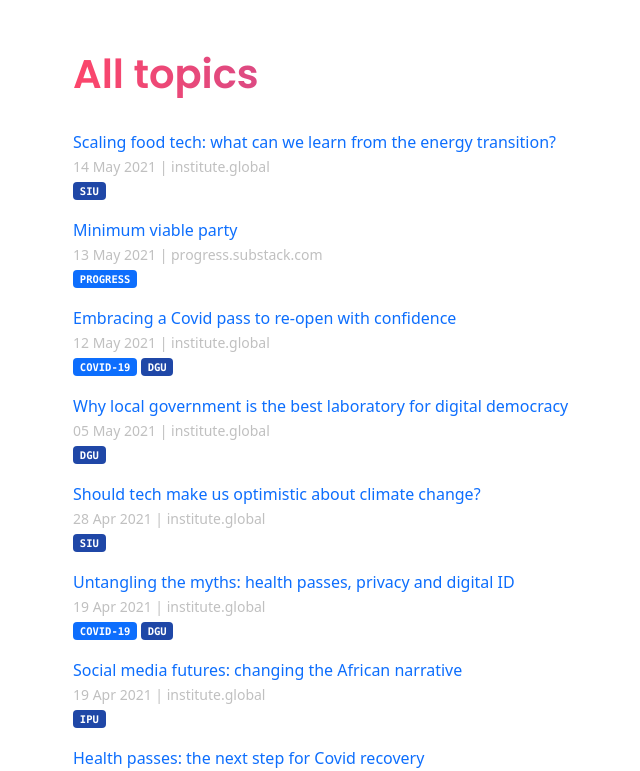
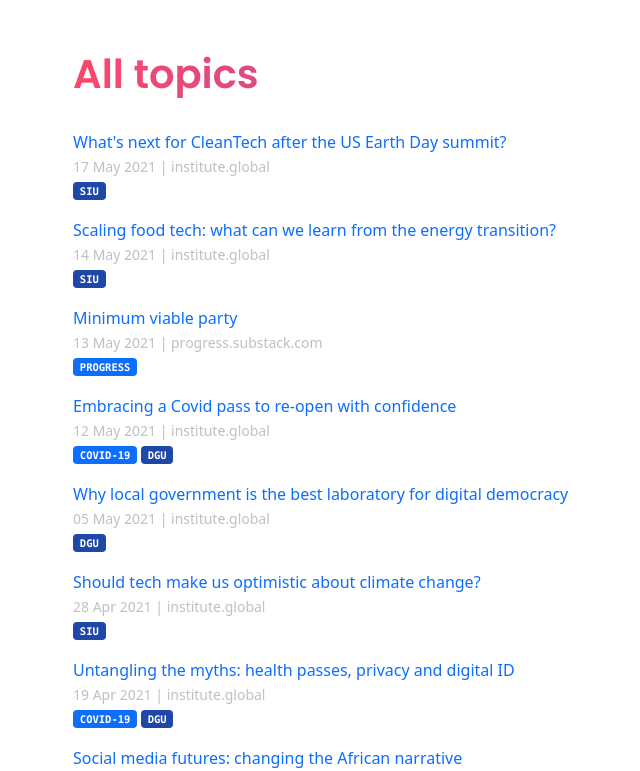
Before and after one commit to techpolicyio/techpolicyio.github.io, a Jekyll site: the page built from pages/home.md, in a window 1280 px wide and 900 px high, scrolled down 764 px, cut to the strip 129-900 px from the top of the window. Shown: the whole strip, without its empty margins (9-649 px from the left). Built offline with Jekyll 4.4.1, drawn with Linux system fonts in a browser that asks for light colours.

Commit message:
Update links.yml

```diff
--- a/_data/links.yml
+++ b/_data/links.yml
@@ -774,3 +774,7 @@
   url: https://institute.global/policy/scaling-food-tech-what-can-we-learn-energy-transition
   date: 2021-05-14
   unit: siu
+- title: "What's next for CleanTech after the US Earth Day summit?"
+  url: https://institute.global/policy/whats-next-cleantech-after-us-earth-day-summit
+  date: 2021-05-17
+  unit: siu
```
